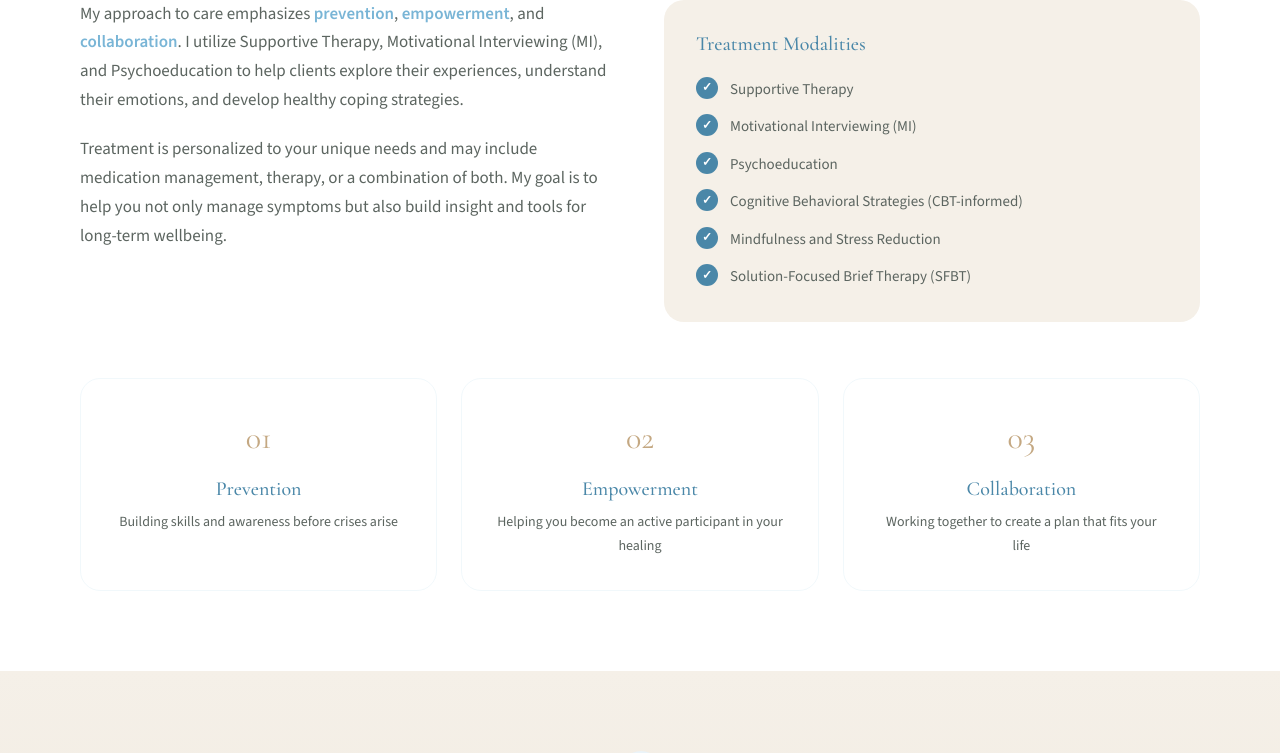
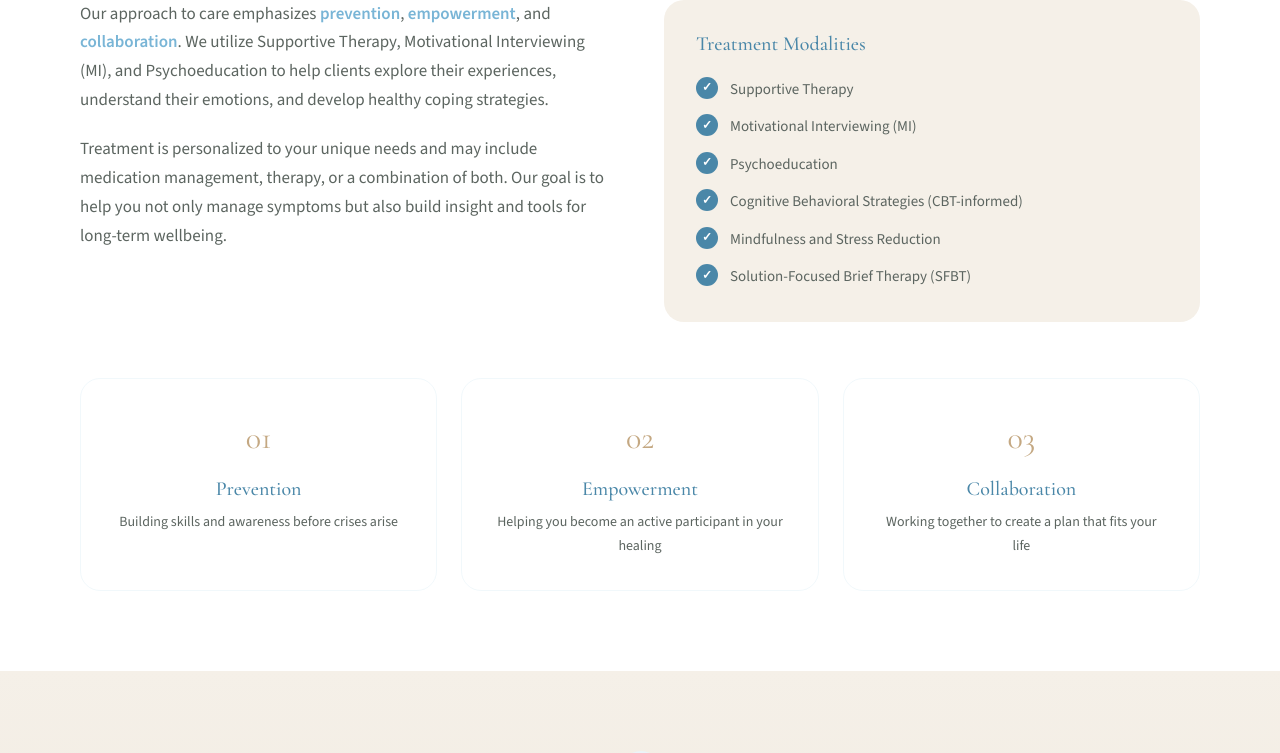
Before and after one commit to ChidinmaMba/guardedmind, a React (Vite) app: page / in a window 1280 px wide. Shown: the part 2538-3291 px from the top of the page. Built offline with nearby package versions, Linux system fonts and the light colour scheme.

Commit message:
plural first person

```diff
--- a/src/components/Approach.jsx
+++ b/src/components/Approach.jsx
@@ -21,15 +21,15 @@ export default function Approach() {
         <div className="approach__grid">
           <div className="approach__content">
             <p>
-              My approach to care emphasizes <strong>prevention</strong>,{' '}
-              <strong>empowerment</strong>, and <strong>collaboration</strong>. I utilize
+              Our approach to care emphasizes <strong>prevention</strong>,{' '}
+              <strong>empowerment</strong>, and <strong>collaboration</strong>. We utilize
               Supportive Therapy, Motivational Interviewing (MI), and Psychoeducation to
               help clients explore their experiences, understand their emotions, and
               develop healthy coping strategies.
             </p>
             <p>
               Treatment is personalized to your unique needs and may include medication
-              management, therapy, or a combination of both. My goal is to help you not
+              management, therapy, or a combination of both. Our goal is to help you not
               only manage symptoms but also build insight and tools for long-term wellbeing.
             </p>
           </div>
```
